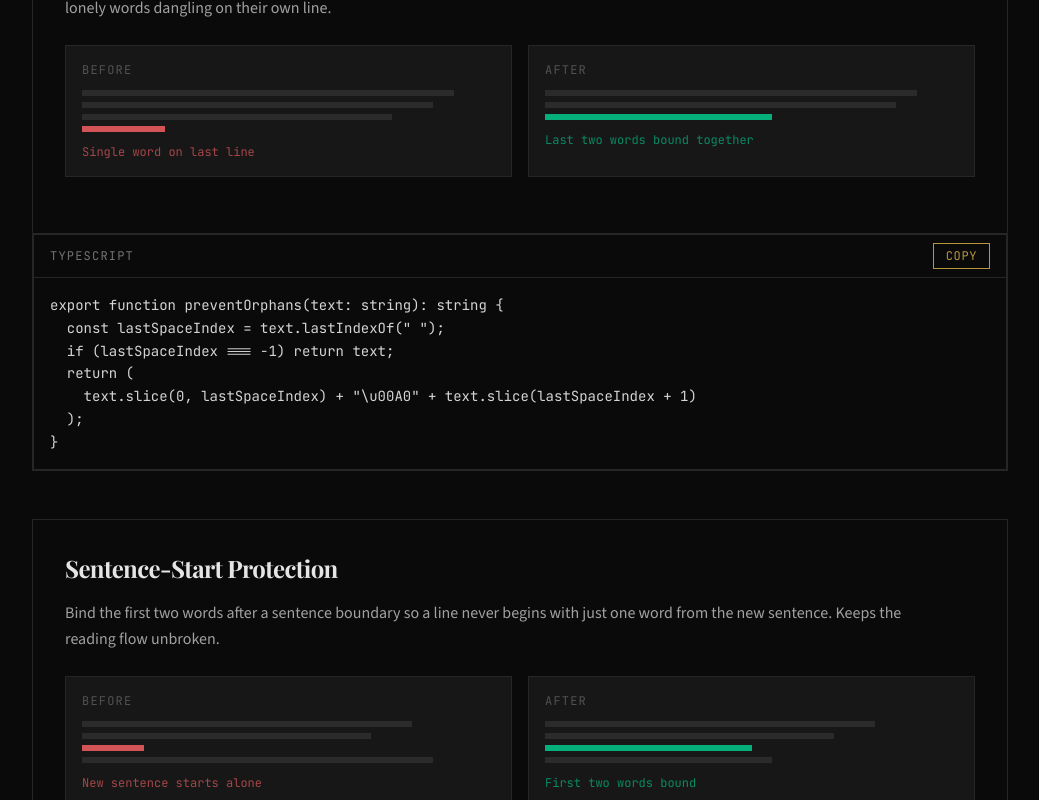
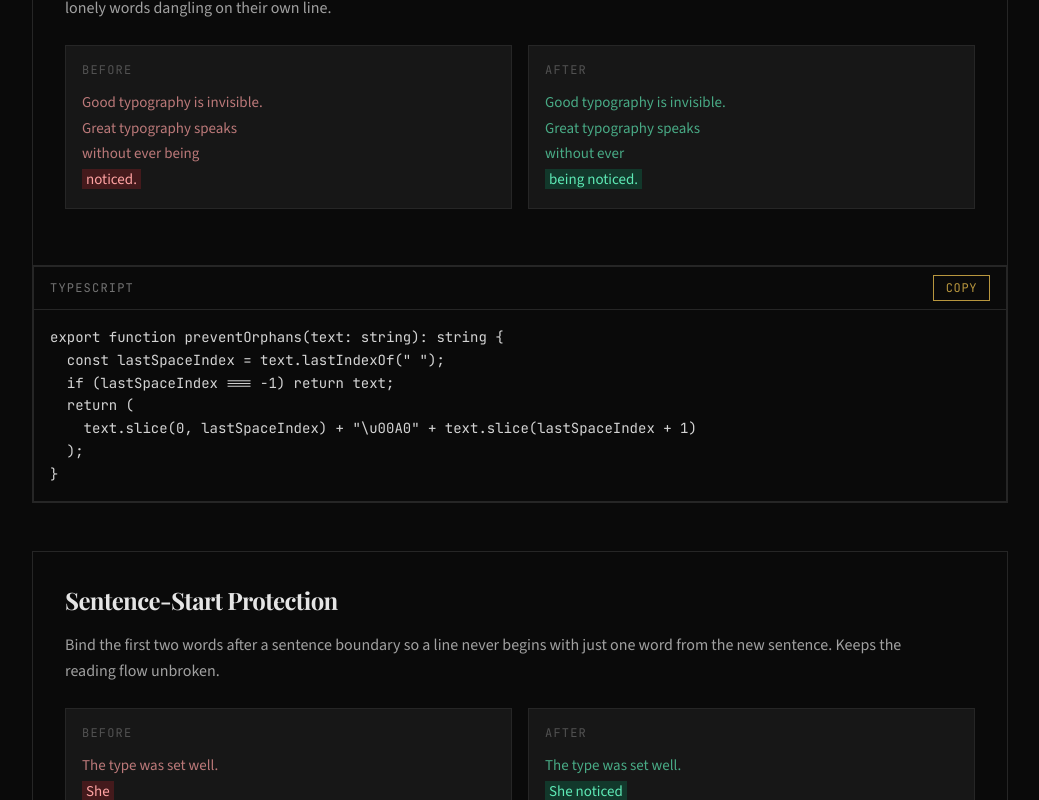
Before and after one commit to speedwarnsf/web-typography, a Next.js app: page / in a window 1280 px wide. Shown: the part 1100-1900 px from the top of the page, without its empty margins (120-1159 px from the left). Built offline with nearby package versions, Linux system fonts and the light colour scheme; a web font is replaced by a local one.

Commit message:
Revert to highlighted text examples with much brighter contrast (300/70 base, 300+bg for highlights)

```diff
--- a/src/app/page.tsx
+++ b/src/app/page.tsx
@@ -19,10 +19,8 @@ const rules = [
     name: "No Orphans",
     description:
       "Replace the last space in a paragraph with a non-breaking space, ensuring the final line always contains at least two words. Prevents lonely words dangling on their own line.",
-    beforeBars: [90, 85, 75, { w: 20, hl: true }],
-    afterBars: [90, 85, { w: 55, hl: true }],
-    beforeLabel: "Single word on last line",
-    afterLabel: "Last two words bound together",
+    beforeLines: ["Good typography is invisible.", "Great typography speaks", "without ever being", { text: "noticed.", highlight: true }],
+    afterLines: ["Good typography is invisible.", "Great typography speaks", "without ever", { text: "being noticed.", highlight: true }],
     code: `export function preventOrphans(text: string): string {
   const lastSpaceIndex = text.lastIndexOf(" ");
   if (lastSpaceIndex === -1) return text;
@@ -35,10 +33,8 @@ const rules = [
     name: "Sentence-Start Protection",
     description:
       "Bind the first two words after a sentence boundary so a line never begins with just one word from the new sentence. Keeps the reading flow unbroken.",
-    beforeBars: [80, 70, { w: 15, hl: true }, 85],
-    afterBars: [80, 70, { w: 50, hl: true }, 55],
-    beforeLabel: "New sentence starts alone",
-    afterLabel: "First two words bound",
+    beforeLines: ["The type was set well.", { text: "She", highlight: true }, "noticed it immediately."],
+    afterLines: ["The type was set well.", { text: "She noticed", highlight: true }, "it immediately."],
     code: `export function protectSentenceStart(text: string): string {
   return text.replace(/([.!?])\\s+(\\w+)\\s+/g, "$1 $2\\u00A0");
 }`,
@@ -47,10 +43,8 @@ const rules = [
     name: "Sentence-End Protection",
     description:
       "Prevent short words (1-3 characters) from sitting alone at the end of a sentence. Binds them to the preceding word with a non-breaking space.",
-    beforeBars: [90, 88, 82, { w: 10, hl: true }],
-    afterBars: [90, 88, { w: 60, hl: true }],
-    beforeLabel: "Short word dangles alone",
-    afterLabel: "Bound to preceding word",
+    beforeLines: ["The details are what separate", "good work from great. Every", "decision you make adds to", { text: "it.", highlight: true }],
+    afterLines: ["The details are what separate", "good work from great. Every", "decision you make", { text: "adds to it.", highlight: true }],
     code: `export function protectSentenceEnd(text: string): string {
   return text.replace(/\\s+(\\w{1,3})([.!?])/g, "\\u00A0$1$2");
 }`,
@@ -59,10 +53,8 @@ const rules = [
     name: "Rag Smoothing",
     description:
       "Detects words that would push a line past the target length and binds them to the previous word, pulling them to the next line. Creates a smoother right edge without justification.",
-    beforeBars: [{ w: 95, hl: true }, 60, { w: 92, hl: true }, 30],
-    afterBars: [75, 78, 72, 70],
-    beforeLabel: "Jagged right edge",
-    afterLabel: "Smooth, even rag",
+    beforeLines: [{ text: "Every choice you make in", highlight: true }, "typography either helps the", { text: "reader or gets in their", highlight: true }, "way."],
+    afterLines: ["Every choice you make", "in typography either helps", "the reader or gets", "in their way."],
     code: `export function smoothRag(text: string, targetLineLength = 65): string {
   const words = text.split(" ");
   let currentLength = 0;
@@ -89,10 +81,8 @@ const rules = [
     name: "Short Word Binding",
     description:
       "Common prepositions, articles, and conjunctions (a, an, the, in, on, at, to, by, of, etc.) are bound to the following word with a non-breaking space. Prevents these small words from ending a line alone.",
-    beforeBars: [55, { w: 15, hl: true }, 80, 70],
-    afterBars: [55, { w: 60, hl: true }, 65, 55],
-    beforeLabel: "'to' stranded at line end",
-    afterLabel: "'to the' bound together",
+    beforeLines: [{ text: "She walked to", highlight: true }, "the store and stood in", "the rain for a while."],
+    afterLines: [{ text: "She walked to the store", highlight: true }, "and stood in the rain", "for a while."],
     code: `export function bindShortWords(text: string): string {
   return text.replace(
     /\\s(a|an|the|in|on|at|to|by|of|or|is|it|as|if|so|no|do|up|we|he|me|my|be|am)\\s/gi,
@@ -326,43 +316,47 @@ export default function Home() {
                     <p className="text-xs font-mono uppercase tracking-widest text-neutral-600 mb-3">
                       Before
                     </p>
-                    <div className="space-y-1.5 mb-3">
-                      {rule.beforeBars.map((bar: any, i: number) => {
-                        const w = typeof bar === "number" ? bar : bar.w;
-                        const hl = typeof bar !== "number" && bar.hl;
+                    <div
+                      className="text-[15px] leading-[1.7] text-red-300/70"
+                      style={{ fontFamily: "var(--font-source-sans)" }}
+                      data-no-typeset
+                    >
+                      {rule.beforeLines.map((line: any, i: number) => {
+                        const text = typeof line === "string" ? line : line.text;
+                        const hl = typeof line !== "string" && line.highlight;
                         return (
-                          <div
-                            key={i}
-                            className={hl ? "bg-red-400/80" : "bg-neutral-700/50"}
-                            style={{ width: `${w}%`, height: 6 }}
-                          />
+                          <span key={i}>
+                            {hl ? (
+                              <span className="text-red-300 bg-red-500/20 px-1">{text}</span>
+                            ) : text}
+                            {i < rule.beforeLines.length - 1 && <br />}
+                          </span>
                         );
                       })}
                     </div>
-                    <p className="text-xs text-red-400/60 font-mono" data-no-typeset>
-                      {rule.beforeLabel}
-                    </p>
                   </div>
                   <div className="p-4 bg-neutral-900 border border-neutral-800">
                     <p className="text-xs font-mono uppercase tracking-widest text-neutral-600 mb-3">
                       After
                     </p>
-                    <div className="space-y-1.5 mb-3">
-                      {rule.afterBars.map((bar: any, i: number) => {
-                        const w = typeof bar === "number" ? bar : bar.w;
-                        const hl = typeof bar !== "number" && bar.hl;
+                    <div
+                      className="text-[15px] leading-[1.7] text-emerald-300/70"
+                      style={{ fontFamily: "var(--font-source-sans)" }}
+                      data-no-typeset
+                    >
+                      {rule.afterLines.map((line: any, i: number) => {
+                        const text = typeof line === "string" ? line : line.text;
+                        const hl = typeof line !== "string" && line.highlight;
                         return (
-                          <div
-                            key={i}
-                            className={hl ? "bg-emerald-400/80" : "bg-neutral-700/50"}
-                            style={{ width: `${w}%`, height: 6 }}
-                          />
+                          <span key={i}>
+                            {hl ? (
+                              <span className="text-emerald-300 bg-emerald-500/20 px-1">{text}</span>
+                            ) : text}
+                            {i < rule.afterLines.length - 1 && <br />}
+                          </span>
                         );
                       })}
                     </div>
-                    <p className="text-xs text-emerald-400/60 font-mono" data-no-typeset>
-                      {rule.afterLabel}
-                    </p>
                   </div>
                 </div>
               </div>
```
